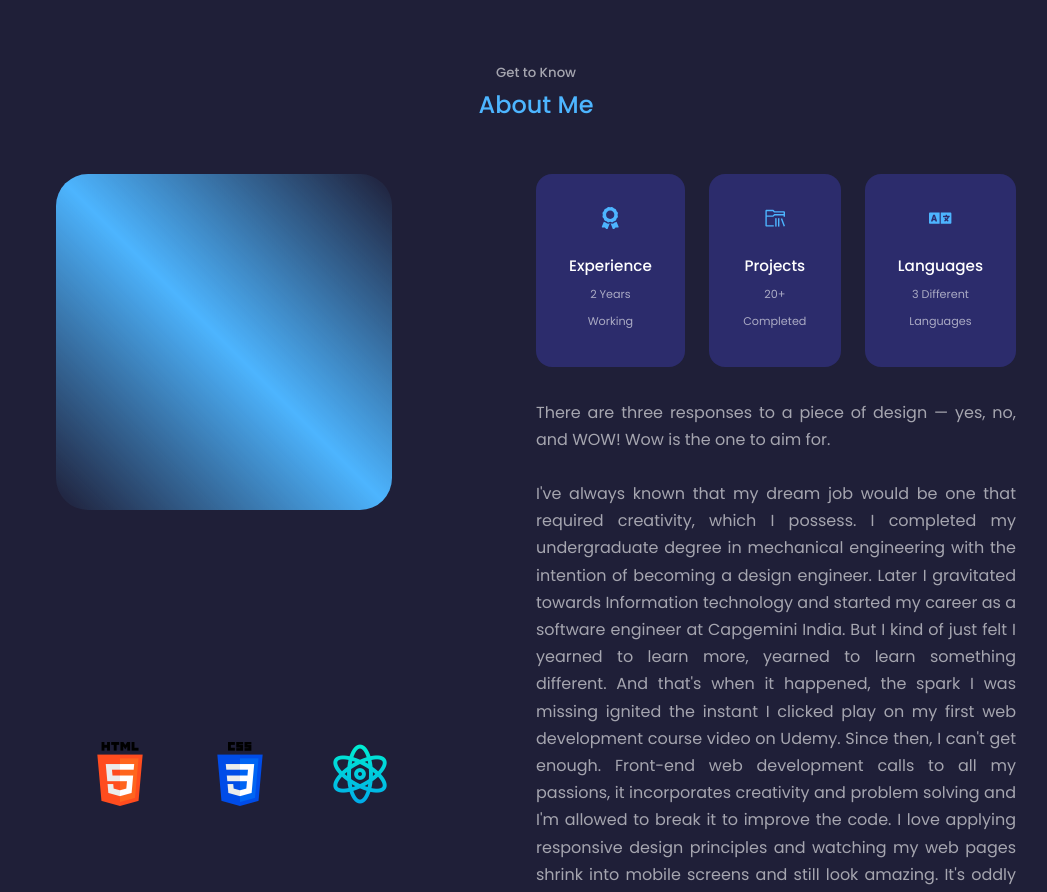
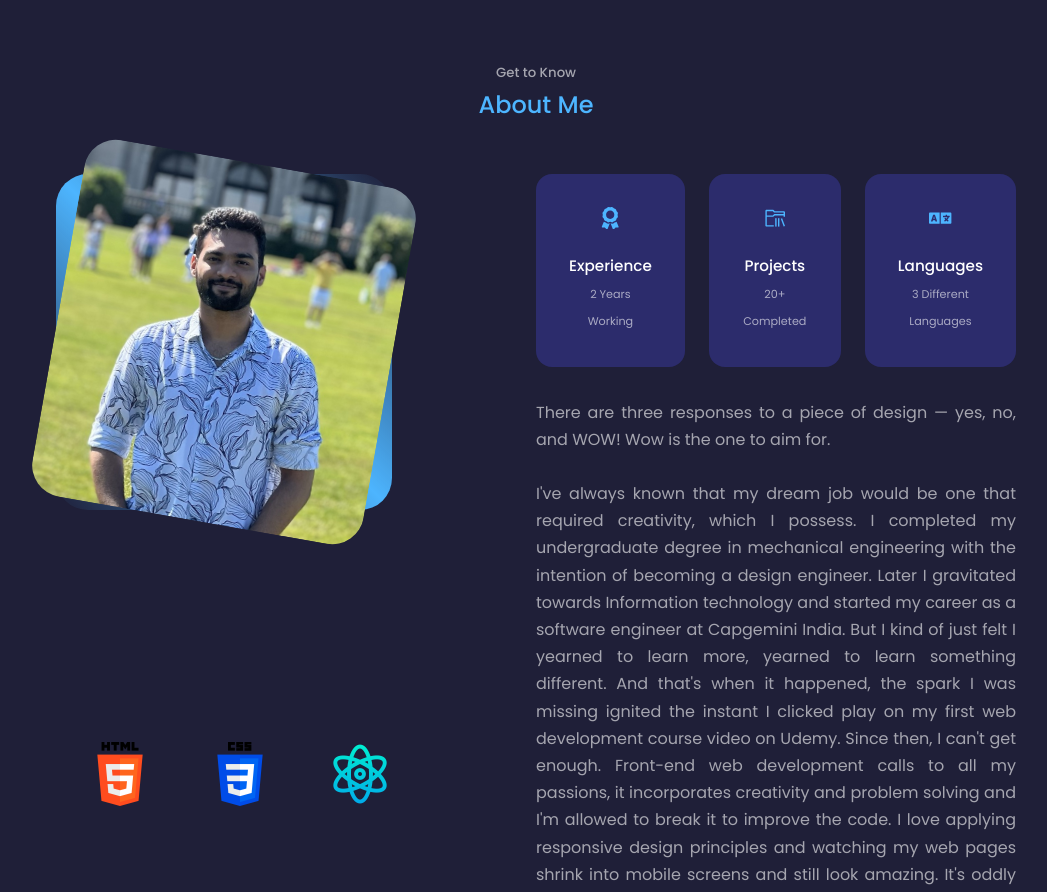
Before and after one commit to saisrujanpenta/Personal-Portfolio, a React (Create React App) app: page / in a window 1280 px wide. Shown: the part 920-1812 px from the top of the page, without its empty margins (104-1151 px from the left). Built offline with nearby package versions, Linux system fonts and the light colour scheme.

Commit message:
updated about section

```diff
--- a/src/components/about/About.jsx
+++ b/src/components/about/About.jsx
@@ -24,9 +24,9 @@ const About = () => {
       <div className="container about_container" data-aos="zoom-in" data-aos-delay="200" data-aos-easing="ease-in-sine" data-aos-duration="550">
         <div>
           <div className="about_me">
-            {/* <div className="about_me-image">
+            <div className="about_me-image">
               <img src={me} alt='about image' />
-            </div> */}
+            </div>
           </div>
 
           <div className="skills_icons" data-aos="zoom-in-right" data-aos-delay="500" data-aos-duration="1350">
```
